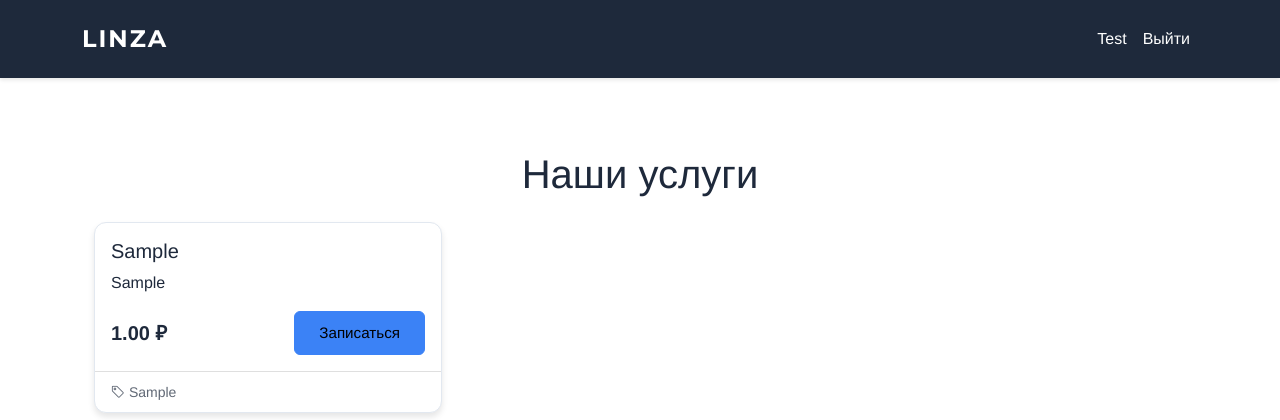
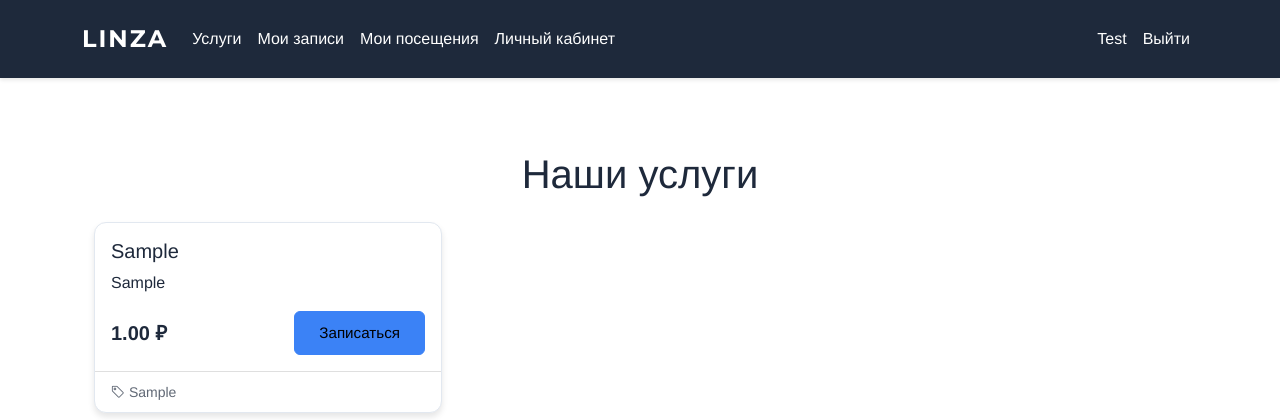
Before and after one commit to LlnZa/hair-salon, a Flask app: page / in a window 1280 px wide. Shown: the top 420 px of the page. Run offline with Flask 2, Linux system fonts and the light colour scheme; a user stored in the database is signed in; tables that the repository leaves empty hold one stand-in row (values such as "Sample post"); some libraries are stand-ins or nearby versions.

Commit message:
Update base.html

```diff
--- a/templates/base.html
+++ b/templates/base.html
@@ -970,7 +970,23 @@
             <div class="collapse navbar-collapse" id="navbarNav">
                 <ul class="navbar-nav me-auto">
     {% if current_user.is_authenticated %}
+        {% if current_user.роль == 'client' %}
+            <li class="nav-item">
+                <a class="nav-link" href="{{ url_for('services') }}">Услуги</a>
+            </li>
+            <li class="nav-item">
+                <a class="nav-link" href="{{ url_for('my_appointments') }}">Мои записи</a>
+            </li>
+            <li class="nav-item">
+                <a class="nav-link" href="{{ url_for('visit_history') }}">Мои посещения</a>
+            </li>
+            <li class="nav-item">
+                <a class="nav-link" href="{{ url_for('profile') }}">Личный кабинет</a>
+            </li>
+        {% endif %}
+
         {% if current_user.роль in ['admin', 'owner'] %}
+
             <li class="nav-item dropdown">
                 <a class="nav-link dropdown-toggle" href="#" id="adminDropdown" role="button" data-bs-toggle="dropdown">
                     Администрирование
@@ -983,7 +999,9 @@
                 </ul>
             </li>
         {% endif %}
+
         {% if current_user.роль in ['accountant', 'owner'] %}
+
             <li class="nav-item dropdown">
                 <a class="nav-link dropdown-toggle" href="#" id="accountingDropdown" role="button" data-bs-toggle="dropdown">
                     Бухгалтерия
@@ -998,12 +1016,20 @@
                 </ul>
             </li>
         {% endif %}
+
         {% if current_user.роль in ['admin', 'employee', 'owner'] %}
+
          <li class="nav-item">
                 <a class="nav-link" href="{{ url_for('appointments') }}">Записи</a>
             </li>
+            {% if current_user.роль == 'employee' and current_user.должность|lower == 'hairdresser' %}
+                <li class="nav-item">
+                    <a class="nav-link" href="{{ url_for('hairdresser_past_appointments') }}">Выполненные записи</a>
+                </li>
+            {% endif %}
         {% endif %}
     {% else %}
+        <!-- Если пользователь не авторизован -->
         <li class="nav-item">
             <a class="nav-link" href="{{ url_for('services') }}">Услуги</a>
         </li>
```
Lines whose indentation alone changed are shown as unchanged.
